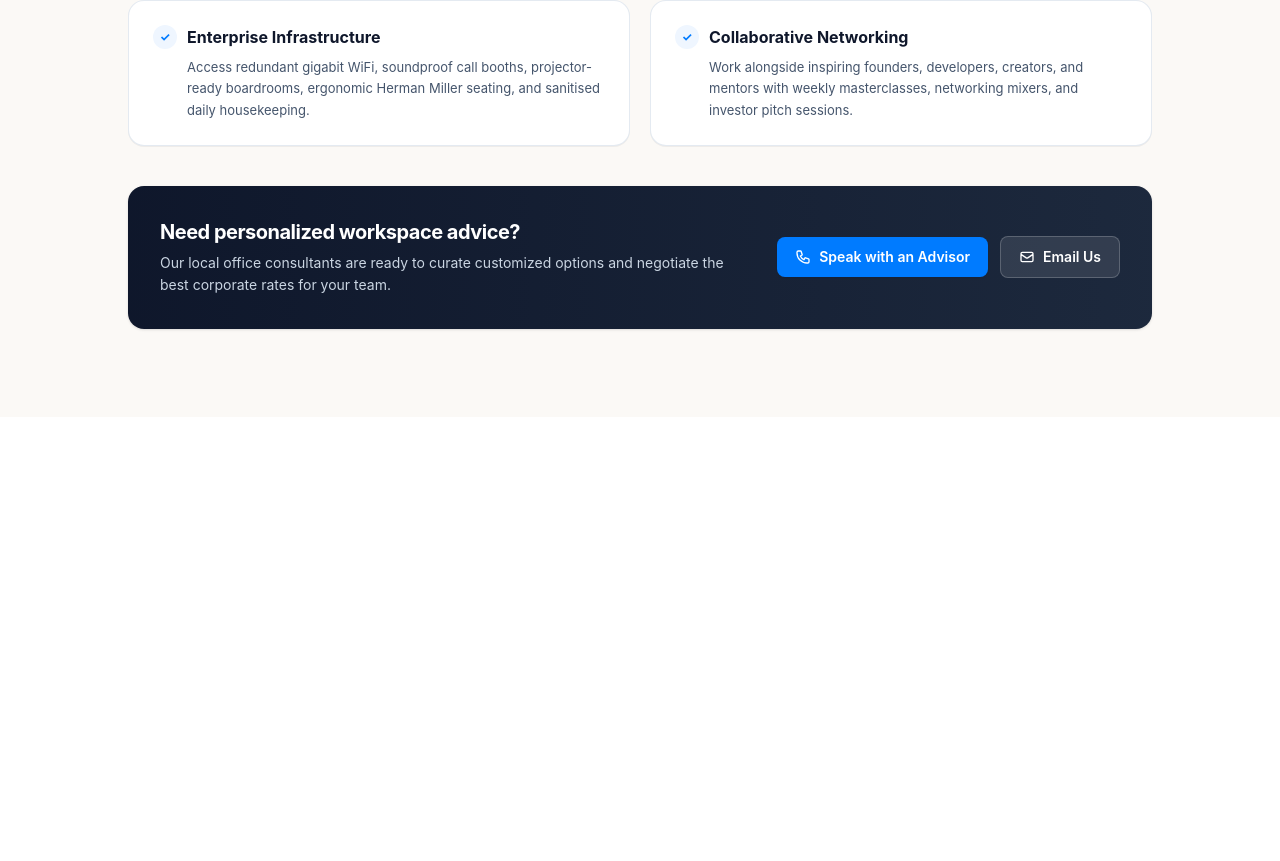
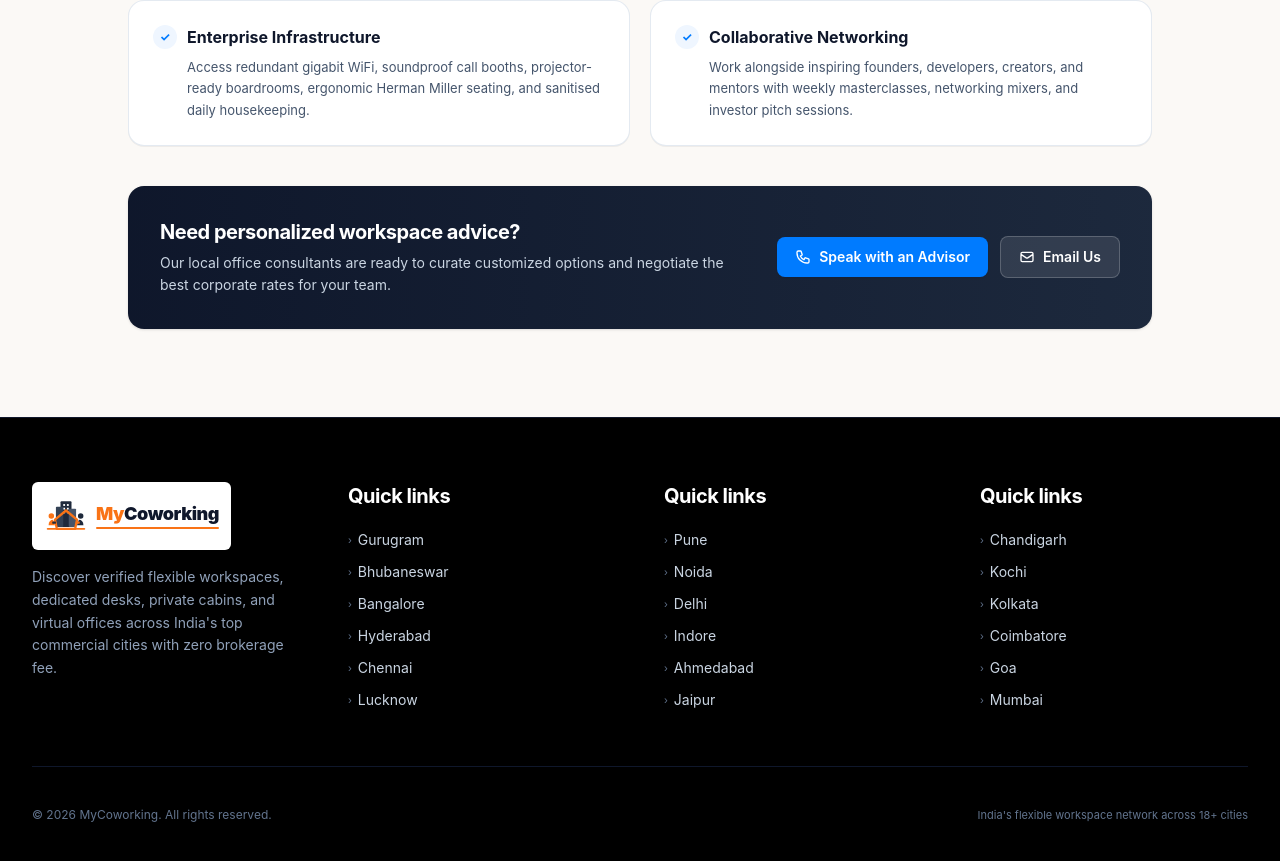
Before and after one commit to pratikbagul1507/my-co-working, a React (Vite) app: page / in a window 1280 px wide. Shown: the part 5982-6843 px from the top of the page. Before the commit the page ends 6399 px from the top, so only its background shows below. Built offline with nearby package versions, Linux system fonts and the light colour scheme.

Commit message:
auto-commit

```diff
--- a/src/home/Homepage.jsx
+++ b/src/home/Homepage.jsx
@@ -21,7 +21,8 @@ import {
   whyChooseData,
   customerReviewsData,
   faqSectionData,
-  homepageDescriptionData
+  homepageDescriptionData,
+  footerQuickLinksData
 } from './images/homedata.js';
 
 /**
@@ -249,6 +250,22 @@ const Homepage = () => {
     setOpenFaqIndex((prevIndex) => (prevIndex === index ? null : index));
   };
 
+  /**
+   * Handles click on any city link from the footer Quick Links directory:
+   * - Finds the city object from availableCities
+   * - Selects the city and opens its space options popup dialog
+   * - Smoothly scrolls to the top of the homepage
+   */
+  const handleFooterCityClick = (cityName) => {
+    const matchedCity = availableCities.find(
+      (c) => c.name.toLowerCase() === cityName.toLowerCase()
+    );
+    if (matchedCity) {
+      selectCityAndOpenPopup(matchedCity, true);
+    }
+    window.scrollTo({ top: 0, behavior: 'smooth' });
+  };
+
   // =========================================================================
   // 2. USER INTERACTION & LEAD ENQUIRY FORM HANDLERS
   // =========================================================================
@@ -1641,6 +1658,102 @@ const Homepage = () => {
       </section>
 
       {/* =================================================================== */}
+      {/* SECTION 9: FOOTER DIRECTORY & 18-CITY QUICK LINKS                  */}
+      {/* Data Source: footerQuickLinksData from homedata.js                 */}
+      {/* Features:                                                          */}
+      {/*  - MyCoworking white brand logo card & platform summary            */}
+      {/*  - 3 columns of Quick Links for all 18 top cities                  */}
+      {/*  - Clicking any city smoothly scrolls to top and opens city popup  */}
+      {/* =================================================================== */}
+      <footer
+        aria-label="Footer Directory and Quick Links"
+        className="w-full bg-black text-white py-12 sm:py-16 px-4 sm:px-6 lg:px-8 border-t border-slate-900 select-none"
+      >
+        <div className="max-w-7xl mx-auto">
+          <div className="grid grid-cols-1 sm:grid-cols-2 lg:grid-cols-4 gap-8 lg:gap-12 items-start">
+
+            {/* Column 1: Brand Logo Card & Platform Narrative */}
+            <div className="flex flex-col items-start">
+              {/* White Logo Card Matching Design */}
+              <div className="bg-white rounded-md p-2.5 sm:p-3 w-fit shadow-xs mb-4">
+                <div className="flex items-center gap-2">
+                  <svg className="w-10 h-10 sm:w-11 sm:h-11" viewBox="0 0 48 48" fill="none">
+                    {/* Background Buildings */}
+                    <rect x="18" y="8" width="12" height="28" rx="1" fill="#1e293b" />
+                    <rect x="21" y="11" width="2" height="2" fill="#ffffff" />
+                    <rect x="25" y="11" width="2" height="2" fill="#ffffff" />
+                    <rect x="21" y="15" width="2" height="2" fill="#ffffff" />
+                    <rect x="25" y="15" width="2" height="2" fill="#ffffff" />
+                    <rect x="21" y="19" width="2" height="2" fill="#ffffff" />
+                    <rect x="25" y="19" width="2" height="2" fill="#ffffff" />
+                    <rect x="13" y="14" width="8" height="22" rx="1" fill="#334155" />
+                    <rect x="27" y="16" width="8" height="20" rx="1" fill="#475569" />
+                    {/* Orange House Outline */}
+                    <path d="M12 28 L24 18 L36 28 L34 38 L14 38 Z" fill="none" stroke="#f97316" strokeWidth="2.5" strokeLinejoin="round" />
+                    {/* Person 1 Left */}
+                    <circle cx="8" cy="24" r="3" fill="#f97316" />
+                    <path d="M5 34 C5 30 7 28 10 28 L12 34 Z" fill="#f97316" />
+                    <rect x="9" y="30" width="4" height="2.5" rx="0.5" fill="#1e293b" />
+                    {/* Person 2 Right */}
+                    <circle cx="40" cy="24" r="3" fill="#1e293b" />
+                    <path d="M43 34 C43 30 41 28 38 28 L36 34 Z" fill="#1e293b" />
+                    <rect x="35" y="30" width="4" height="2.5" rx="0.5" fill="#f97316" />
+                    {/* Desk Base */}
+                    <line x1="4" y1="38" x2="44" y2="38" stroke="#f97316" strokeWidth="2" strokeLinecap="round" />
+                  </svg>
+                  <div className="flex flex-col">
+                    <span className="text-base sm:text-lg font-black tracking-tight leading-tight text-slate-900">
+                      <span className="text-[#f97316]">My</span>Coworking
+                    </span>
+                    <span className="h-0.5 bg-[#f97316] w-full mt-0.5 rounded-full" />
+                  </div>
+                </div>
+              </div>
+
+              {/* Brief Description */}
+              <p className="text-xs sm:text-sm text-slate-400 font-normal leading-relaxed max-w-xs">
+                {footerQuickLinksData.brand.description}
+              </p>
+            </div>
+
+            {/* Columns 2, 3, 4: Quick Links Lists for all 18 Cities */}
+            {footerQuickLinksData.columns.map((column) => (
+              <div key={column.id} className="flex flex-col">
+                <h4 className="text-white font-bold text-base sm:text-lg lg:text-xl tracking-tight mb-4 sm:mb-5">
+                  {column.title}
+                </h4>
+                <ul className="flex flex-col space-y-2.5 sm:space-y-3">
+                  {column.cities.map((cityName) => (
+                    <li key={cityName}>
+                      <button
+                        type="button"
+                        onClick={() => handleFooterCityClick(cityName)}
+                        className="text-xs sm:text-sm text-slate-300 hover:text-white hover:underline transition-colors cursor-pointer text-left focus:outline-none flex items-center gap-1.5 group"
+                      >
+                        <span className="text-slate-500 group-hover:text-orange-400 transition-colors text-[10px]">
+                          ›
+                        </span>
+                        <span>{cityName}</span>
+                      </button>
+                    </li>
+                  ))}
+                </ul>
+              </div>
+            ))}
+
+          </div>
+
+          {/* Bottom Copyright Divider Bar */}
+          <div className="pt-8 sm:pt-10 mt-10 sm:mt-14 border-t border-slate-900 flex flex-col sm:flex-row items-center justify-between gap-4 text-xs text-slate-500">
+            <p>© {new Date().getFullYear()} MyCoworking. All rights reserved.</p>
+            <p className="text-[11px] text-slate-500">
+              India's flexible workspace network across 18+ cities
+            </p>
+          </div>
+        </div>
+      </footer>
+
+      {/* =================================================================== */}
       {/* MODAL OVERLAY: City Selection Options Popup                        */}
       {/* =================================================================== */}
       <CityPopup
--- a/src/home/images/homedata.js
+++ b/src/home/images/homedata.js
@@ -19,6 +19,7 @@
  * 11. Customer Testimonials & Reviews (customerReviewsData)
  * 12. Frequently Asked Questions (faqSectionData)
  * 13. Platform Overview & Ecosystem Description (homepageDescriptionData)
+ * 14. Footer Directory & City Quick Links (footerQuickLinksData)
  * ============================================================================
  */
 
@@ -636,3 +637,55 @@ export const homepageDescriptionData = {
     email: "info@mycoworking.in"
   }
 };
+
+// ============================================================================
+// 15. FOOTER QUICK LINKS & DIRECTORY DATA (ALL 18 CITIES)
+// Displayed under the platform description on the Home page
+// Features:
+//  - Company brand logo & brief narrative
+//  - 3 columns of Quick Links covering all 18 top cities from the top hero grid
+// ============================================================================
+export const footerQuickLinksData = {
+  brand: {
+    name: "MyCoworking",
+    description: "Discover verified flexible workspaces, dedicated desks, private cabins, and virtual offices across India's top commercial cities with zero brokerage fee."
+  },
+  columns: [
+    {
+      id: "col-1",
+      title: "Quick links",
+      cities: [
+        "Gurugram",
+        "Bhubaneswar",
+        "Bangalore",
+        "Hyderabad",
+        "Chennai",
+        "Lucknow"
+      ]
+    },
+    {
+      id: "col-2",
+      title: "Quick links",
+      cities: [
+        "Pune",
+        "Noida",
+        "Delhi",
+        "Indore",
+        "Ahmedabad",
+        "Jaipur"
+      ]
+    },
+    {
+      id: "col-3",
+      title: "Quick links",
+      cities: [
+        "Chandigarh",
+        "Kochi",
+        "Kolkata",
+        "Coimbatore",
+        "Goa",
+        "Mumbai"
+      ]
+    }
+  ]
+};
```
